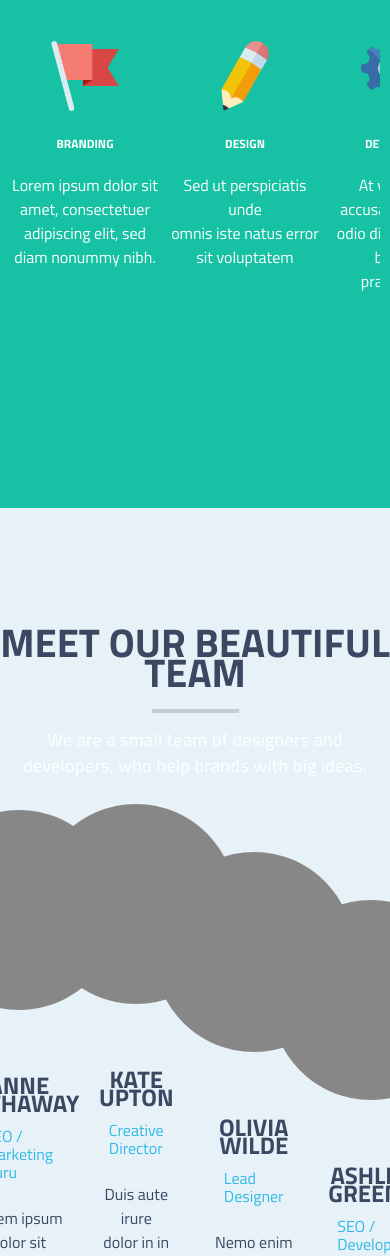
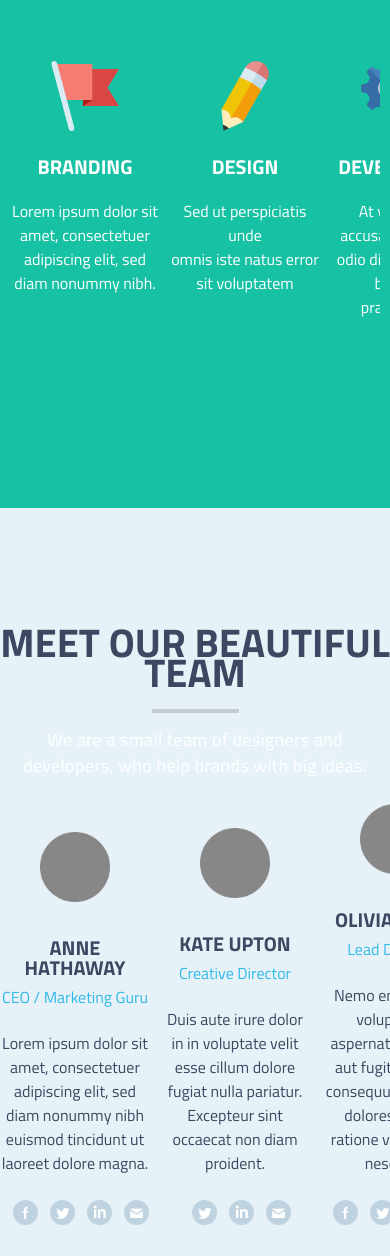
Before and after one commit to Logvinovsky/Cuda, a plain HTML site: page index.html in a window 390 px wide. Shown: the part 1180-2436 px from the top of the page. Drawn offline with Linux system fonts and the light colour scheme.

Commit message:
before reinstalling windows (unfinished team section)

```diff
--- a/styles__cuda.css
+++ b/styles__cuda.css
@@ -929,9 +929,22 @@
     display: none;
 }
 
+    .content-block__title{
+
+        font-size: 20px;
+        line-height: 1;
+
+    }
+
 .services .container{
 
     margin: 0 10px;
+
+}
+
+.services .block-title__heading{
+
+    line-height: 1;
 
 }
 
@@ -943,16 +956,16 @@
 
 }
 
-.services .content-block{
+ .content-block{
     /*width: calc(25% - 20px);*/
     min-width: 150px;
     margin-right: 10px;
 }
 
     .services .content-block__title{
-        font-size: 12px;
+        /*font-size: 12px;*/
         margin-top: 20px;
-        line-height: 1.2;
+        /*line-height: 1.2;*/
     }
 
 
@@ -961,10 +974,53 @@
         height: 70px;
     }
 
+
     .services .content-block__image-wrap{
 
         min-height: 1px;
 
     }
 
+
+    .team .content-block__title{
+
+        margin-top: 30px;
+
+    }
+
+    .team .content-block__position{
+
+        margin-top: 10px;
+
+    }
+
+    .team .content-block__image-wrap{
+
+        min-height: unset;
+
+    }
+
+    .team .content-block__image-wrap img{
+
+        height: 70px;
+
+    }
+
+    .content-block__contacts img{
+
+        height: 25px;
+
+    }
+
+    .team .content-block__image-wrap{
+        /*border-radius: 50%;*/
+        /*overflow: hidden;*/
+        /*width: 100%;*/
+    }
+
+    /*.team .content-block{*/
+    /*    !*width: calc(25% - 20px);*!*/
+    /*    min-width: 150px;*/
+    /*    margin-right: 10px;*/
+    /*}*/
 }
```
